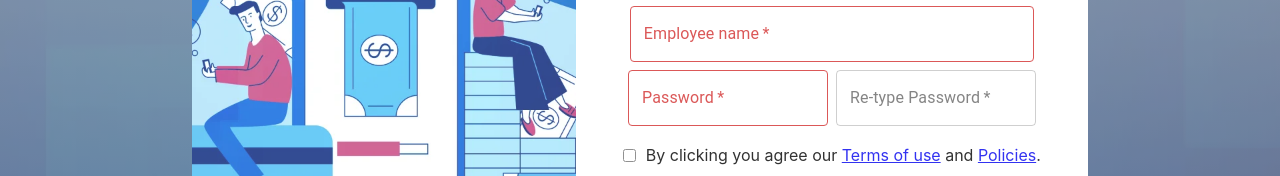
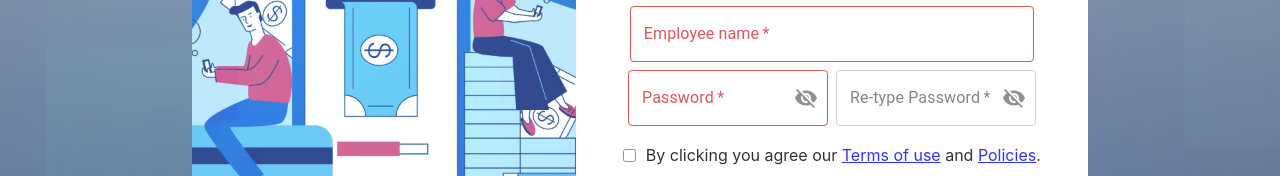
Before and after one commit to HaldarSayan18/Enterprise-Expense-Management-system, a React (Create React App) app in the folder client/spend-wise/: page /register in a window 1280 px wide. Shown: the part 414-590 px from the top of the page. Built offline with nearby package versions, Linux system fonts and the light colour scheme.

Commit message:
password visibility icon & feature added

```diff
--- a/client/spend-wise/src/components/pages/Login.jsx
+++ b/client/spend-wise/src/components/pages/Login.jsx
@@ -9,9 +9,14 @@ import LoginIcon from '@mui/icons-material/Login';
 import GoogleIcon from '@mui/icons-material/Google';
 import FacebookIcon from '@mui/icons-material/Facebook';
 import EmailIcon from '@mui/icons-material/Email';
-import { FormControl } from '@mui/material';
+import { FormControl, IconButton, InputAdornment } from '@mui/material';
+import VisibilityIcon from '@mui/icons-material/Visibility';
+import VisibilityOffIcon from '@mui/icons-material/VisibilityOff';
 
 const Login = () => {
+    const [showPassword, setShowPassword] = useState(false);
+    const [errors, setErrors] = useState({});
+
     const [loginData, setLoginData] = useState({
         id: '',
         password: ''
@@ -33,7 +38,7 @@ const Login = () => {
 
         if (!loginData.id) {
             tempErrors.id = "Employee ID is required.";
-            toast.error(tempErrors.id, { position: "top-right" });
+            // toast.error(tempErrors.id, { position: "top-right" });
         } else if (loginData.id.length < 3) {
             tempErrors.id = "Enter id properly.";
             // toast.error(tempErrors.id, { position: "top-right" });
@@ -42,7 +47,7 @@ const Login = () => {
         }
         if (!loginData.password) {
             tempErrors.password = "Password is required.";
-            toast.error(tempErrors.password, { position: "top-right" });
+            // toast.error(tempErrors.password, { position: "top-right" });
         } else if (loginData.password.length < 8) {
             tempErrors.password = "Password length must be more than 8.";
             // toast.error(tempErrors.password, { position: "top-right" });
@@ -78,7 +83,11 @@ const Login = () => {
         }
     };
 
-    const [errors, setErrors] = useState({});
+    // Toggle password visibility
+    const handleShowPassword = () => {
+        setShowPassword((prevShow) => !prevShow);
+    };
+
     return (
         <Box className="login-container">
             <ToastContainer />
@@ -130,13 +139,13 @@ const Login = () => {
                     value={loginData.id}
                     onChange={handleChange}
                     error={Boolean(errors.id)}
-                    // helperText={errors.id}
+                    helperText={errors.id}
                     sx={{ width: "95%" }}
                 />
 
                 {/* password */}
                 <TextField
-                    type='password'
+                    type={showPassword ? 'text' : 'password'}
                     id="outlined-required2"
                     label="Password"
                     placeholder="Enter your password"
@@ -144,8 +153,21 @@ const Login = () => {
                     value={loginData.password}
                     onChange={handleChange}
                     error={Boolean(errors.password)}
-                    // helperText={errors.password}
+                    helperText={errors.password}
                     sx={{ width: "95%" }}
+                    InputProps={{
+                        endAdornment: (
+                            <InputAdornment position="end">
+                                <IconButton
+                                    aria-label="toggle password visibility"
+                                    onClick={handleShowPassword}
+                                    edge="end"
+                                >
+                                    {showPassword ? <VisibilityIcon /> : <VisibilityOffIcon />}
+                                </IconButton>
+                            </InputAdornment>
+                        )
+                    }}
                 />
                 <Button variant="contained" type='submit' endIcon={<LoginIcon />} sx={{ width: "95%" }}>
                     Sign in
--- a/client/spend-wise/src/components/pages/Registration.jsx
+++ b/client/spend-wise/src/components/pages/Registration.jsx
@@ -1,17 +1,21 @@
 import React, { useEffect, useState } from 'react';
 import "../assets/styles/Page.css";
-import { Box, Button, FormControl } from '@mui/material';
+import { Link, useNavigate } from 'react-router-dom';
+import { toast, ToastContainer } from 'react-toastify';
+// material ui components
+import { Box, Button, FormControl, IconButton, InputAdornment } from '@mui/material';
 import Grid from '@mui/material/Grid2';
 import TextField from '@mui/material/TextField';
 import ExitToAppIcon from '@mui/icons-material/ExitToApp';
-import { Link, useNavigate } from 'react-router-dom';
-import { toast, ToastContainer } from 'react-toastify';
+import VisibilityIcon from '@mui/icons-material/Visibility';
+import VisibilityOffIcon from '@mui/icons-material/VisibilityOff';
 
 const Registration = () => {
   const navigate = useNavigate();
   const [errors, setErrors] = useState({});
   const [isFormValid, setIsFormValid] = useState(false);
   const [focusedField, setFocusedField] = useState('');
+  const [showPassword, setShowPassword] = useState(false);
 
   // validation
   const [formData, setFormData] = useState({
@@ -126,6 +130,11 @@ const Registration = () => {
     }
   };
 
+  // Toggle password visibility
+  const handleShowPassword = () => {
+    setShowPassword((prevShow) => !prevShow);
+  };
+
   return (
     <Box className="register-container">
       <ToastContainer />
@@ -227,7 +236,7 @@ const Registration = () => {
             <Grid size={4.8}>
               <TextField
                 fullWidth
-                type='password'
+                type={showPassword ? 'text' : 'password'}
                 name='password'
                 value={formData.password}
                 required
@@ -239,6 +248,19 @@ const Registration = () => {
                 onBlur={handleBlur}
                 error={Boolean(errors.password)}
                 helperText={focusedField === 'password' && errors.password ? errors.password : ''}
+                InputProps={{
+                  endAdornment: (
+                    <InputAdornment position="end">
+                      <IconButton
+                        aria-label="toggle password visibility"
+                        onClick={handleShowPassword}
+                        edge="end"
+                      >
+                        {showPassword ? <VisibilityIcon /> : <VisibilityOffIcon />}
+                      </IconButton>
+                    </InputAdornment>
+                  )
+                }}
               />
             </Grid>
 
@@ -246,7 +268,7 @@ const Registration = () => {
             <Grid size={4.8}>
               <TextField
                 fullWidth
-                type='password'
+                type={showPassword ? 'text' : 'password'}
                 name='rePassword'
                 value={formData.rePassword}
                 required
@@ -258,6 +280,19 @@ const Registration = () => {
                 onBlur={handleBlur}
                 error={Boolean(errors.rePassword)}
                 helperText={focusedField === 'rePassword' && errors.rePassword ? errors.rePassword : ''}
+                InputProps={{
+                  endAdornment: (
+                    <InputAdornment position="end">
+                      <IconButton
+                        aria-label="toggle password visibility"
+                        onClick={handleShowPassword}
+                        edge="end"
+                      >
+                        {showPassword ? <VisibilityIcon /> : <VisibilityOffIcon />}
+                      </IconButton>
+                    </InputAdornment>
+                  )
+                }}
               />
             </Grid>
           </Grid>
```
